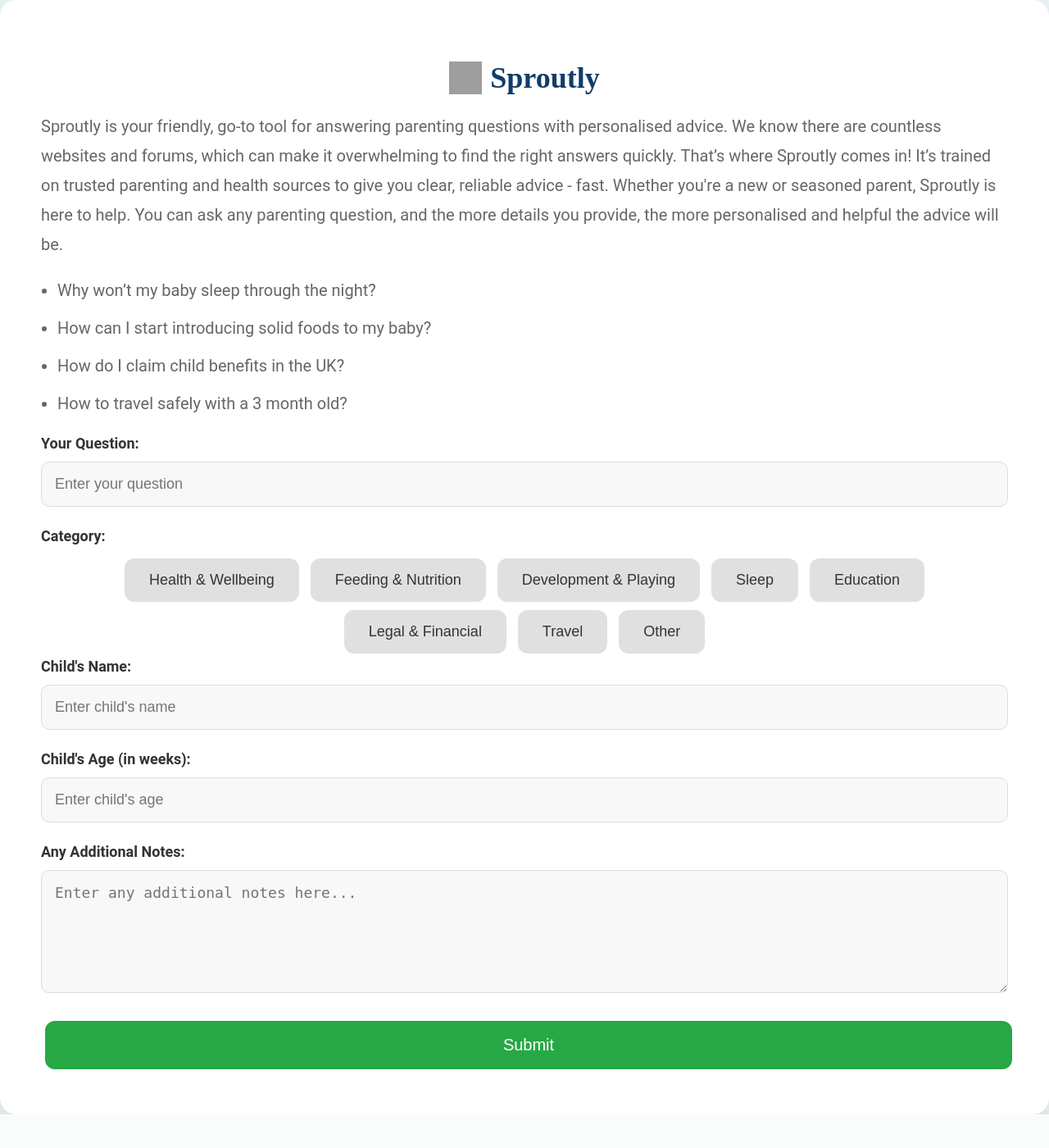
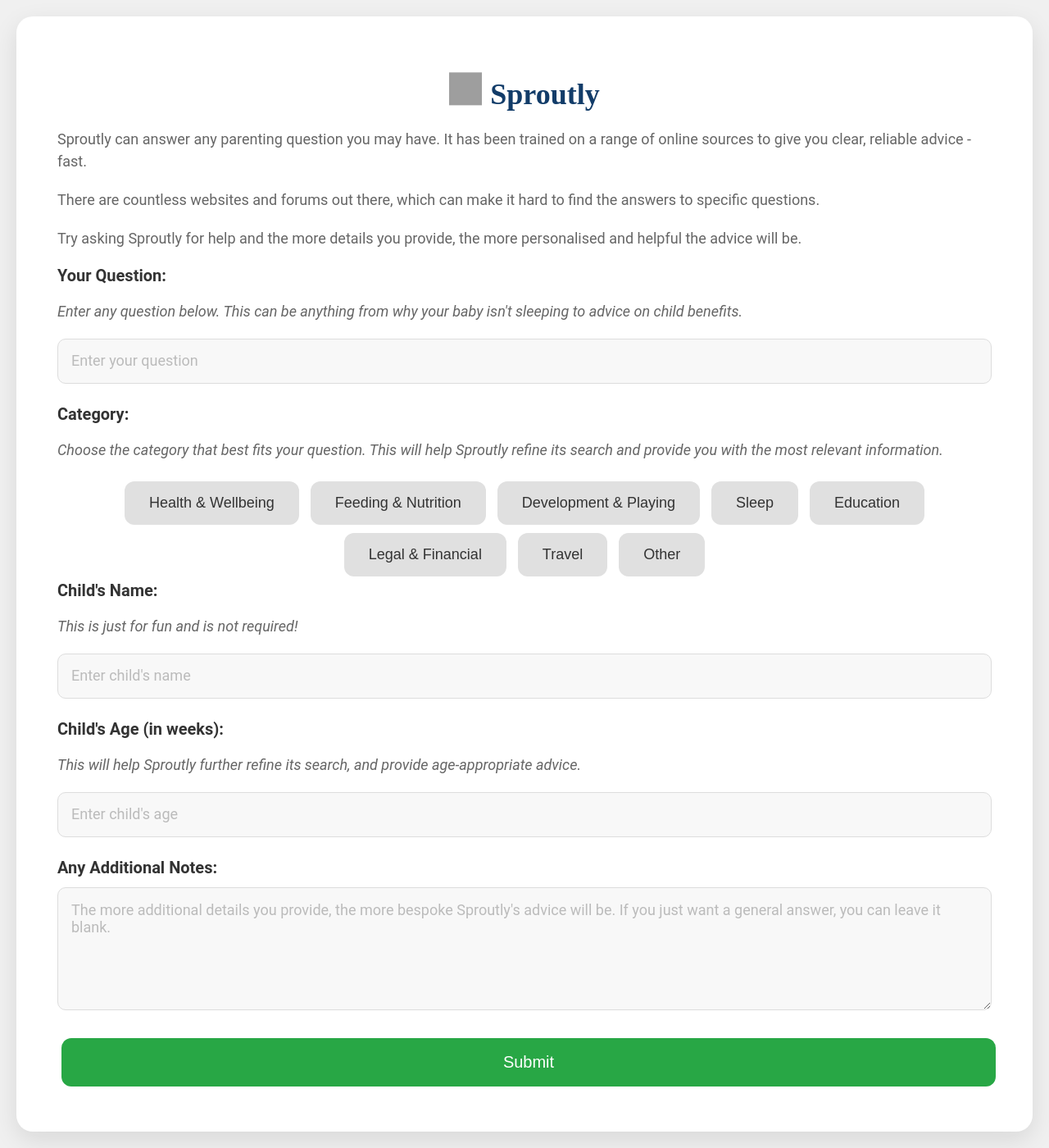
Before and after one commit to andpym/babyai, a Flask app: page / in a window 1280 px wide. Shown: the whole page at 82% size. Before the commit the page ends 1359 px from the top, so only its background shows below. Run offline with Flask 3, Linux system fonts and the light colour scheme; grey boxes are pictures that could not be loaded.

Commit message:
html changes

```diff
--- a/templates/index.html
+++ b/templates/index.html
@@ -4,7 +4,21 @@
     <meta charset="UTF-8">
     <meta name="viewport" content="width=device-width, initial-scale=1.0">
     <title>🌱 Sproutly - Personalized Parenting Advice</title>
+
     <style>
+        @keyframes bounce {
+            0%, 100% {
+                transform: translateY(0);
+            }
+            50% {
+                transform: translateY(-10px);
+            }
+        }
+
+        h1 img {
+            animation: bounce 2s ease-in-out infinite;
+        }
+
         /* Preload custom fonts */
         @font-face {
             font-family: 'Merriweather';
@@ -24,7 +38,7 @@
         /* Global Styling */
         body {
             font-family: 'Roboto', sans-serif;
-            background-color: #EAF4F4;
+            background-color: #f0f0f0;  /* Light grey background */
             margin: 0;
             padding: 0;
             display: flex;
@@ -35,14 +49,15 @@
         }
 
         .container {
-            background-color: #ffffff;
-            border-radius: 20px;
-            box-shadow: 0px 10px 30px rgba(0, 0, 0, 0.1);
-            padding: 50px;  /* Increased from 40px */
+            background-color: #ffffff;  /* White background for the card */
+            border-radius: 20px;  /* Rounded corners */
+            box-shadow: 0px 10px 30px rgba(0, 0, 0, 0.1);  /* Subtle shadow */
+            padding: 50px;
             max-width: 95%;
             width: 100%;
             text-align: center;
             transition: all 0.3s ease;
+            margin: 20px; /* Space around the card */
         }
 
         /* Headings and Titles */
@@ -73,10 +88,10 @@
 
         /* Paragraphs and Text */
         p, ul, ul li {
-            font-size: 20px;  /* Increased from 18px */
+            font-size: 18px;
             color: #666;
             margin-bottom: 20px;
-            line-height: 1.8;
+            line-height: 1.5;
             text-align: left;
         }
 
@@ -96,7 +111,7 @@
             font-weight: bold;
             color: #333;
             text-align: left;
-            font-size: 18px;
+            font-size: 20px;
         }
 
         input[type="text"], input[type="number"], textarea, select {
@@ -120,6 +135,14 @@
             resize: vertical;
         }
 
+        /* Universal placeholder styling for all input and textarea fields */
+        input::placeholder,
+        textarea::placeholder {
+            font-family: 'Roboto', sans-serif; /* Use current font for inputs */
+            font-size: 18px;  /* Keep current font size */
+            color: #bbb;  /* Keep current color */
+        }
+
         /* Buttons */
         button, .category-button {
             padding: 16px 30px;
@@ -139,9 +162,9 @@
         }
 
         .category-button.selected {
-            background-color: #0A2740;  /* Stronger background color */
+            background-color: #0A2740;
             color: white;
-            border: 2px solid #123C69;  /* Added border */
+            border: 2px solid #123C69;
         }
 
         #submit-button {
@@ -161,8 +184,8 @@
         /* Spinner */
         .spinner {
             border: 4px solid rgba(255, 255, 255, 0.3);
-            border-top: 4px solid #123C69;  /* Updated spinner color */
-            height: 40px;  /* Increased size */
+            border-top: 4px solid #123C69;
+            height: 40px;
             width: 40px;
             border-radius: 50%;
             animation: spin 1s linear infinite;
@@ -262,7 +285,7 @@
         /* Mobile-first adjustments */
         @media (max-width: 768px) {
             input[type="text"], textarea {
-                padding: 10px;  /* Reduced padding for mobile */
+                padding: 10px;
             }
 
             #submit-button {
@@ -270,7 +293,7 @@
                 bottom: 10px;
                 left: 50%;
                 transform: translateX(-50%);
-                z-index: 1000;  /* Ensure button stays visible */
+                z-index: 1000;
             }
         }
     </style>
@@ -279,22 +302,19 @@
     <div class="container">
         <h1><img src="https://img.icons8.com/emoji/48/000000/seedling.png" alt="Seedling Icon">Sproutly</h1>
         <p>
-            Sproutly is your friendly, go-to tool for answering parenting questions with personalised advice. We know there are countless websites and forums, which can make it overwhelming to find the right answers quickly. That’s where Sproutly comes in! It’s trained on trusted parenting and health sources to give you clear, reliable advice - fast.
-
-            Whether you're a new or seasoned parent, Sproutly is here to help. You can ask any parenting question, and the more details you provide, the more personalised and helpful the advice will be.
+            Sproutly can answer any parenting question you may have. It has been trained on a range of online sources to give you clear, reliable advice - fast.
+        <p>
+            There are countless websites and forums out there, which can make it hard to find the answers to specific questions.
+        <p>
+            Try asking Sproutly for help and the more details you provide, the more personalised and helpful the advice will be.
         </p>
-        <ul>
-            <li>Why won’t my baby sleep through the night?</li>
-            <li>How can I start introducing solid foods to my baby?</li>
-            <li>How do I claim child benefits in the UK?</li>
-            <li>How to travel safely with a 3 month old?</li>
-        </ul>
-
         <form id="questionForm">
             <label for="question">Your Question:</label>
+            <p><i>Enter any question below. This can be anything from why your baby isn't sleeping to advice on child benefits.</i></p>
             <input type="text" id="question" name="question" placeholder="Enter your question" required>
 
             <label for="category">Category:</label>
+            <p><i>Choose the category that best fits your question. This will help Sproutly refine its search and provide you with the most relevant information.</i></p>
             <div id="category-buttons">
                 <button type="button" class="category-button" onclick="selectCategory('Health & Wellbeing')"><i class="fas fa-heartbeat"></i> Health & Wellbeing</button>
                 <button type="button" class="category-button" onclick="selectCategory('Feeding and Nutrition')"><i class="fas fa-baby-bottle"></i> Feeding & Nutrition</button>
@@ -307,14 +327,17 @@
             </div>
 
             <label for="name">Child's Name:</label>
+            <p><i>This is just for fun and is not required!</i></p>
             <input type="text" id="name" name="name" placeholder="Enter child's name" required>
 
             <label for="age">Child's Age (in weeks):</label>
+            <p><i>This will help Sproutly further refine its search, and provide age-appropriate advice.</i></p>
             <input type="number" id="age" name="age" placeholder="Enter child's age" required>
-            <div id="age-error" class="error-message"></div>  <!-- Added error message container -->
+            <div id="age-error" class="error-message"></div>
 
             <label for="additional_notes">Any Additional Notes:</label>
-            <textarea id="additional_notes" name="additional_notes" placeholder="Enter any additional notes here..."></textarea>
+
+            <textarea id="additional_notes" name="additional_notes" placeholder="The more additional details you provide, the more bespoke Sproutly's advice will be. If you just want a general answer, you can leave it blank."></textarea>
 
             <button type="button" id="submit-button" onclick="sendQuestion()">Submit</button>
         </form>
```
Also changed, not shown: 1 other file.
